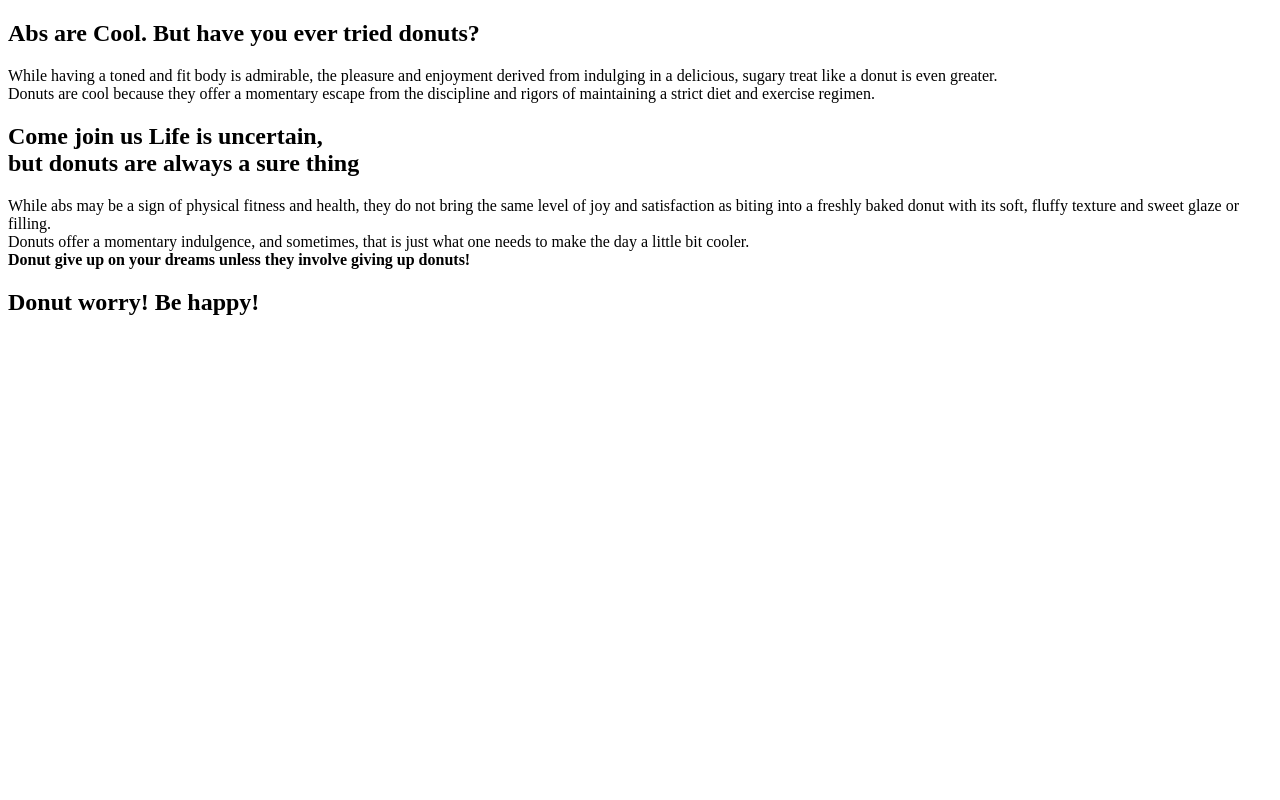
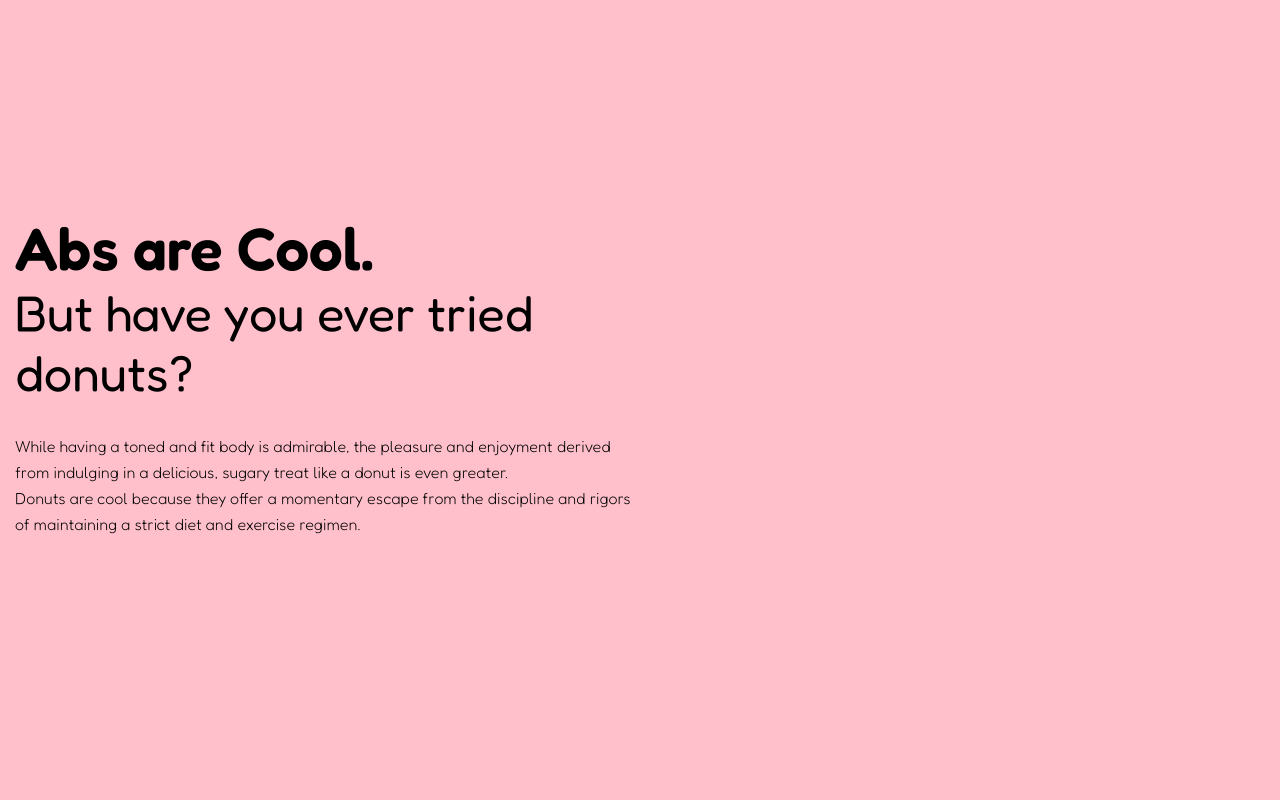
Before and after one commit to somunachima/threejs-donut, a plain HTML site: page index.html in a window 1280 px wide. Shown: the top 800 px of the page. Drawn offline with nearby package versions, Linux system fonts and the light colour scheme.

```diff
--- a/css/style.css
+++ b/css/style.css
@@ -1 +1,101 @@
-*
+@import url('https://fonts.googleapis.com/css2?family=Fredoka:wght@300;400;500;600;700&display=swap');
+
+*,
+*:before,
+*::after {
+  margin: 0;
+  padding: 0;
+  box-sizing: inherit;
+}
+
+html {
+  scroll-snap-type: y mandatory;
+}
+
+body {
+  box-sizing: border-box;
+  height: 100%;
+  width: 100%;
+  font-family: 'Fredoka', sans-serif;
+  background: #ffc0cb;
+}
+
+section {
+  height: 100vh;
+  width: 100vw;
+  scroll-snap-align: start;
+  position: relative;
+}
+
+section .container {
+  max-width: 1360px;
+  width: 100%;
+  height: 100%;
+  margin: 0 auto;
+  padding: 0 15px;
+
+  display: grid;
+  grid-template-columns: repeat(2, 1fr);
+  align-items: center;
+  justify-content: flex-start;
+}
+
+section.one .container {
+  grid-template-areas: 'content ..';
+}
+
+section.two .container {
+  grid-template-areas: '.. content';
+}
+
+.hero {
+  width: 100%;
+  height: 100%;
+  margin-bottom: 50px;
+
+  grid-area: content;
+  display: flex;
+  align-items: flex-start;
+  justify-content: center;
+  flex-direction: column;
+}
+
+h1 {
+  position: absolute;
+  top: 50%;
+  left: 50%;
+  transform: translate(-50%, -50%);
+
+  font-size: 90px;
+  line-height: 100px;
+  font-weight: 700;
+  width: 100%;
+  height: 100px;
+  text-align: center;
+}
+
+h2 {
+  font-size: 60px;
+  font-weight: 600;
+  line-height: 70px;
+  display: block;
+  width: 100%;
+  font-family: inherit;
+}
+
+h2 span {
+  font-size: 50px;
+  display: block;
+  line-height: 60px;
+  width: 100%;
+  font-weight: 400;
+  margin-bottom: 30px;
+}
+
+p {
+  font-size: 16px;
+  line-height: 26px;
+  font-weight: 300;
+  width: 100%;
+  display: block;
+}
--- a/index.html
+++ b/index.html
@@ -38,6 +38,7 @@
       <h1>Donut worry! Be happy!</h1>
     </section>
 
-    <script type="module" src="/js/script.js"></script>
+    <script src="https://cdnjs.cloudflare.com/ajax/libs/gsap/3.11.4/gsap.min.js"></script>
+    <script type="module" src="./js/script.js"></script>
   </body>
 </html>
```
